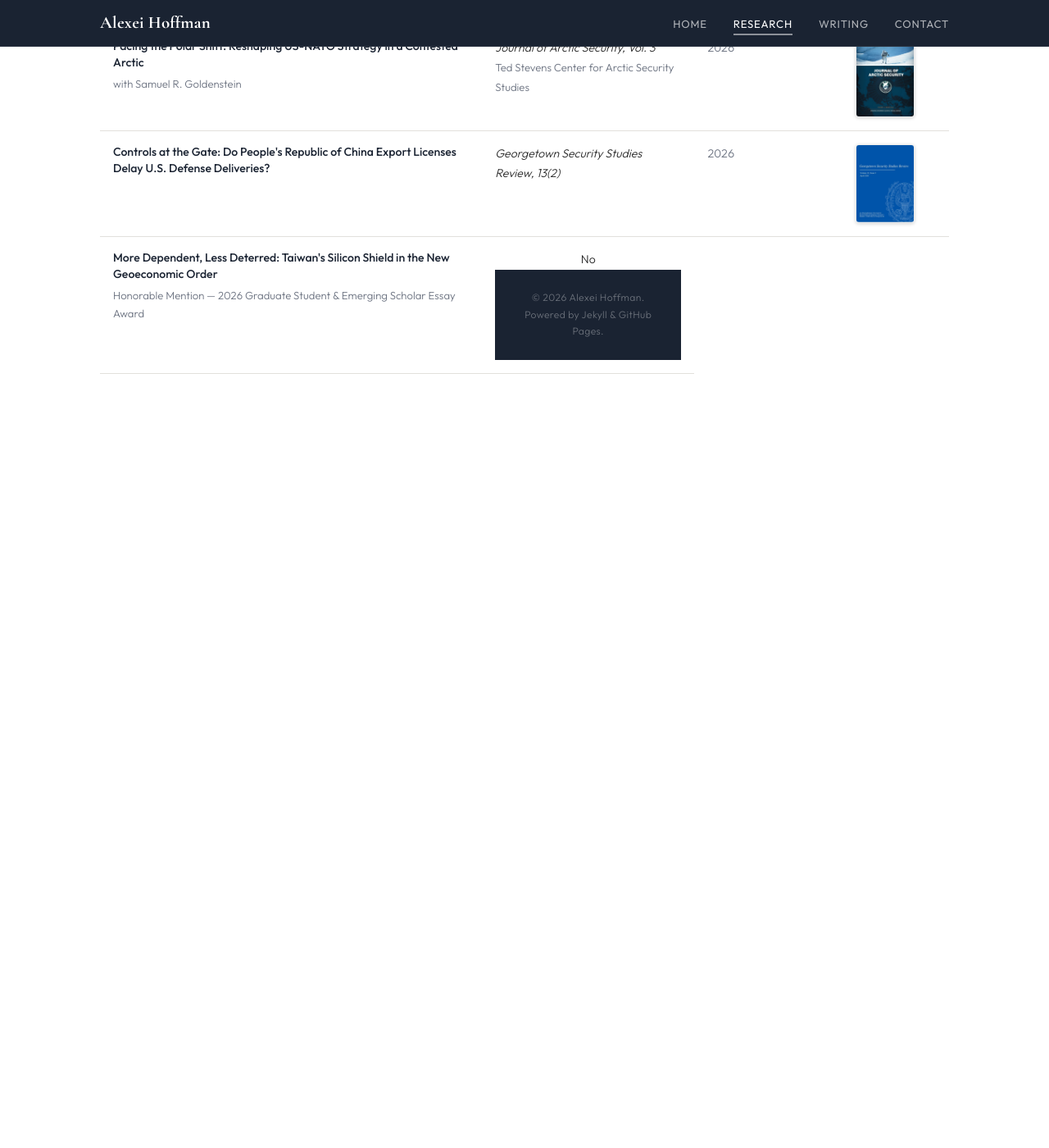
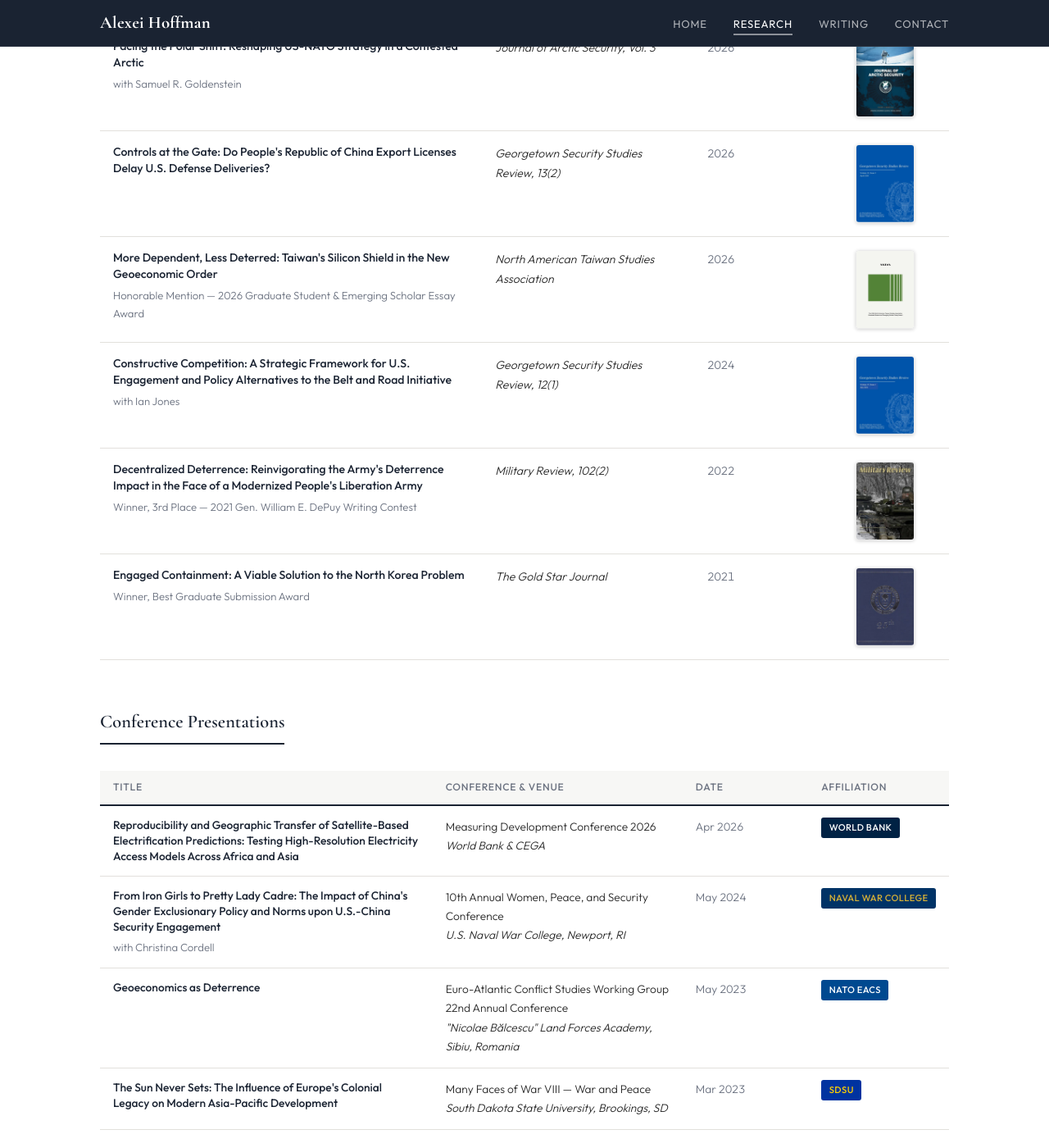
Before and after one commit to a-novi13-byte/a-novi13-byte.github.io, a Jekyll site: the page built from research.html, in a window 1280 px wide and 1400 px high, scrolled down 636 px. Shown: the whole window at 82% size. Built offline with Jekyll 4.4.1, drawn with Linux system fonts in a browser that asks for light colours; before the commit the page ends 1156 px from its top, so only the background shows below that; some of the changed text lies outside the part shown.

Commit message:
Update research.html

```diff
--- a/research.html
+++ b/research.html
@@ -27,10 +27,10 @@ permalink: /research/
     <tbody>
       <tr>
         <td>
-          <div class="pub-title"><a href="https://isd.georgetown.edu/capstone-reports/tipping-the-scales-building-u-s-leverage-for-a-durable-settlement-in-ukraine-2025-2026/" target="_blank" rel="noopener">Tipping the Scales: Building U.S. Leverage for a Durable Settlement in Ukraine</a></div>
+          <div class="pub-title"><a href="https://isd.georgetown.edu/capstone-reports/tipping-the-scales-building-u-s-leverage-for-a-durable-settlement-in-ukraine-2025-2026/" target="_blank" rel="noopener">Tipping the Scales: Building U.S. Leverage for a Durable Settlement in Ukraine (2025-2026)</a></div>
           <div class="pub-coauthor">with the Spring 2026 ISD Capstone team</div>
         </td>
-        <td class="pub-venue">Spring 2026 Capstone Report<br><span style="font-style: normal; font-size: 0.82rem; color: var(--text-muted);">Institute for the Study of Diplomacy, Georgetown University</span></td>
+        <td class="pub-venue">Institute for the Study of Diplomacy, Georgetown University</td>
         <td class="pub-year">2026</td>
         <td><img class="pub-cover" src="{{ '/assets/Covers/cover-isd.jpg' | relative_url }}" alt="Tipping the Scales — ISD Capstone Report cover" loading="lazy"></td>
       </tr>
@@ -47,7 +47,7 @@ permalink: /research/
           <div class="pub-title"><a href="https://tedstevensarcticcenter.org/journal-of-arctic-security/" target="_blank" rel="noopener">Pacing the Polar Shift: Reshaping US-NATO Strategy in a Contested Arctic</a></div>
           <div class="pub-coauthor">with Samuel R. Goldenstein</div>
         </td>
-        <td class="pub-venue">Journal of Arctic Security, Vol. 3<br><span style="font-style: normal; font-size: 0.82rem; color: var(--text-muted);">Ted Stevens Center for Arctic Security Studies</span></td>
+        <td class="pub-venue">Journal of Arctic Security, Vol. 3</td>
         <td class="pub-year">2026</td>
        <td><img class="pub-cover" src="{{ '/assets/Covers/cover-jas.jpg' | relative_url }}" alt="Journal of Arctic Security cover" loading="lazy"></td>
       </tr>
@@ -64,4 +64,77 @@ permalink: /research/
           <div class="pub-title"><a href="https://www.facebook.com/NATSAthebest/photos/announcementthe-north-american-taiwan-studies-association-natsa-is-pleased-to-an/1388526646412186/" target="_blank" rel="noopener">More Dependent, Less Deterred: Taiwan's Silicon Shield in the New Geoeconomic Order</a></div>
           <div class="pub-coauthor">Honorable Mention — 2026 Graduate Student &amp; Emerging Scholar Essay Award</div>
         </td>
-        <td class="pub-venue" style="font-style: normal;">No
+        <td class="pub-venue">North American Taiwan Studies Association</td>
+        <td class="pub-year">2026</td>
+        <td><img class="pub-cover" src="{{ '/assets/Covers/cover-natsa.jpg' | relative_url }}" alt="NATSA 2026 Essay Award cover" loading="lazy"></td>
+      </tr>
+      <tr>
+        <td>
+          <div class="pub-title"><a href="https://repository.digital.georgetown.edu/handle/10822/1088845" target="_blank" rel="noopener">Constructive Competition: A Strategic Framework for U.S. Engagement and Policy Alternatives to the Belt and Road Initiative</a></div>
+          <div class="pub-coauthor">with Ian Jones</div>
+        </td>
+        <td class="pub-venue">Georgetown Security Studies Review, 12(1)</td>
+        <td class="pub-year">2024</td>
+        <td><img class="pub-cover" src="{{ '/assets/Covers/cover-gssr-v12.jpg' | relative_url }}" alt="Georgetown Security Studies Review 12(1) cover" loading="lazy"></td>
+      </tr>
+      <tr>
+        <td>
+          <div class="pub-title"><a href="https://www.armyupress.army.mil/Journals/Military-Review/English-Edition-Archives/March-April-2022/Hoffman/" target="_blank" rel="noopener">Decentralized Deterrence: Reinvigorating the Army's Deterrence Impact in the Face of a Modernized People's Liberation Army</a></div>
+          <div class="pub-coauthor">Winner, 3rd Place — 2021 Gen. William E. DePuy Writing Contest</div>
+        </td>
+        <td class="pub-venue">Military Review, 102(2)</td>
+        <td class="pub-year">2022</td>
+        <td><img class="pub-cover" src="{{ '/assets/Covers/cover-military-review.jpg' | relative_url }}" alt="Military Review (March–April 2022) cover" loading="lazy"></td>
+      </tr>
+      <tr>
+        <td>
+          <div class="pub-title"><a href="https://www.citadel.edu/goldstar/wp-content/uploads/sites/97/2021gsjedition.pdf" target="_blank" rel="noopener">Engaged Containment: A Viable Solution to the North Korea Problem</a></div>
+          <div class="pub-coauthor">Winner, Best Graduate Submission Award</div>
+        </td>
+        <td class="pub-venue">The Gold Star Journal</td>
+        <td class="pub-year">2021</td>
+        <td><img class="pub-cover" src="{{ '/assets/Covers/cover-goldstar.jpg' | relative_url }}" alt="The Gold Star Journal cover" loading="lazy"></td>
+      </tr>
+    </tbody>
+  </table>
+
+  <h2 class="section-heading" style="margin-top: 3.5rem;">Conference Presentations</h2>
+
+  <table class="conf-table">
+    <thead>
+      <tr>
+        <th style="width:40%">Title</th>
+        <th style="width:30%">Conference &amp; Venue</th>
+        <th style="width:15%">Date</th>
+        <th style="width:15%">Affiliation</th>
+      </tr>
+    </thead>
+    <tbody>
+      <tr>
+        <td><div class="pub-title"><a href="https://www.worldbank.org/en/events/2026/04/29/measuredev-conference-2026" target="_blank" rel="noopener">Reproducibility and Geographic Transfer of Satellite-Based Electrification Predictions: Testing High-Resolution Electricity Access Models Across Africa and Asia</a></div></td>
+        <td>Measuring Development Conference 2026<br><em>World Bank &amp; CEGA</em></td>
+        <td class="pub-year">Apr 2026</td>
+        <td><span class="pub-badge badge-worldbank">World Bank</span></td>
+      </tr>
+      <tr>
+        <td><div class="pub-title"><a href="https://usnwc.edu/News-and-Events/Events/US-Naval-War-College-2024-Women-Peace-and-Security-Symposium" target="_blank" rel="noopener">From Iron Girls to Pretty Lady Cadre: The Impact of China's Gender Exclusionary Policy and Norms upon U.S.-China Security Engagement</a></div><div class="pub-coauthor">with Christina Cordell</div></td>
+        <td>10th Annual Women, Peace, and Security Conference<br><em>U.S. Naval War College, Newport, RI</em></td>
+        <td class="pub-year">May 2024</td>
+        <td><span class="pub-badge badge-nwc">Naval War College</span></td>
+      </tr>
+      <tr>
+        <td><div class="pub-title"><a href="https://english.mapn.ro/cpresa/5988_Annual-Conference-of-the-Conflict-Studies-Working-Group" target="_blank" rel="noopener">Geoeconomics as Deterrence</a></div></td>
+        <td>Euro-Atlantic Conflict Studies Working Group 22nd Annual Conference<br><em>"Nicolae Bălcescu" Land Forces Academy, Sibiu, Romania</em></td>
+        <td class="pub-year">May 2023</td>
+        <td><span class="pub-badge badge-nato">NATO EACS</span></td>
+      </tr>
+      <tr>
+        <td><div class="pub-title"><a href="https://www.sdstate.edu/school-american-and-global-studies/ancient-medieval-early-modern-studies-hub/many-faces-war-0" target="_blank" rel="noopener">The Sun Never Sets: The Influence of Europe's Colonial Legacy on Modern Asia-Pacific Development</a></div></td>
+        <td>Many Faces of War VIII — War and Peace<br><em>South Dakota State University, Brookings, SD</em></td>
+        <td class="pub-year">Mar 2023</td>
+        <td><span class="pub-badge badge-sdstate">SDSU</span></td>
+      </tr>
+    </tbody>
+  </table>
+
+</div>
```
